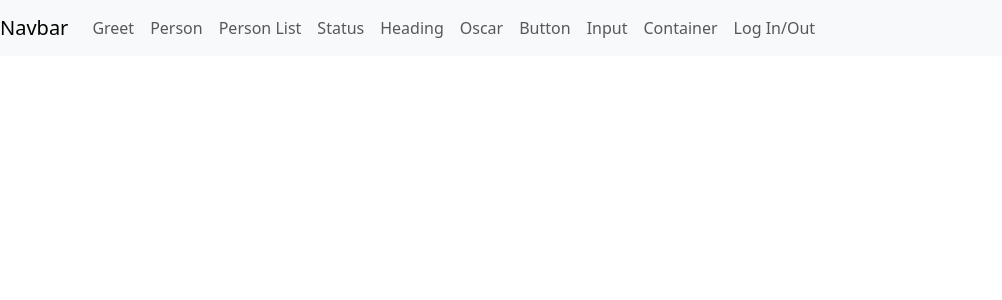
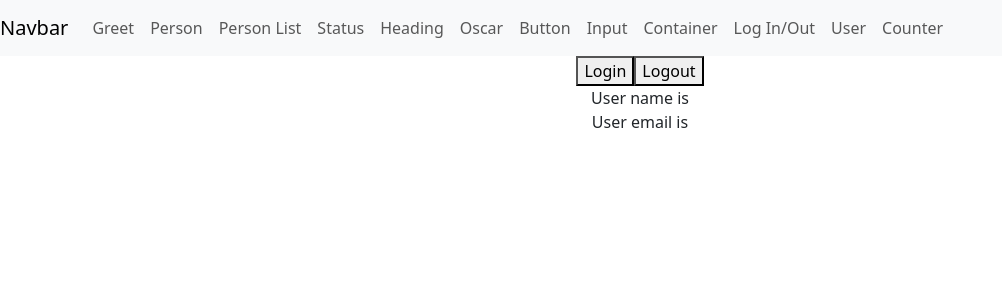
Before and after one commit to lucifercodz/ts-react, a React (Create React App) app: page /user in a window 1280 px wide. Shown: the top 300 px of the page, without its empty margins (0-1002 px from the left). Built offline with nearby package versions, Linux system fonts and the light colour scheme.

Commit message:
adding user and counter file

```diff
--- a/package.json
+++ b/package.json
@@ -11,6 +11,8 @@
     "@types/react": "^18.2.55",
     "@types/react-dom": "^18.2.19",
     "bootstrap": "^5.3.2",
+    "jquery": "^3.7.1",
+    "popper.js": "^1.16.1",
     "react": "^18.2.0",
     "react-dom": "^18.2.0",
     "react-router-dom": "^6.22.0",
--- a/src/App.tsx
+++ b/src/App.tsx
@@ -15,6 +15,8 @@ import { Oscar } from './components/Oscar';
 import { Person } from './components/Person';
 import { PersonList } from './components/PersonList';
 import { Status } from './components/Status';
+import { User } from './components/state/User';
+import { Counter } from './components/state/Counter';
 
 function App() {
   const personName = {
@@ -116,6 +118,18 @@ function App() {
               path="/logInOut"
               element={<LoggedIn/>}>
             </Route>
+
+            <Route
+              caseSensitive
+              path="/user"
+              element={<User />}>
+            </Route>
+
+            <Route
+              caseSensitive
+              path="/counter"
+              element={<Counter />}>
+            </Route>
           </Routes>
       </Router>
     </div>
--- a/src/components/MenuBar.tsx
+++ b/src/components/MenuBar.tsx
@@ -71,6 +71,27 @@ export const MenuBar = () => {
                     Log In/Out
                 </Link>
             </li>
+            {/* <li className="nav-item dropdown">
+                <a className="nav-link dropdown-toggle" href="#" id="navbarDropdownMenuLink" data-toggle="dropdown" aria-haspopup="true" aria-expanded="false">
+                Dropdown link
+                </a>
+                <div className="dropdown-menu" aria-labelledby="navbarDropdownMenuLink">
+                    <a className="dropdown-item" href="#">Action</a>
+                    <a className="dropdown-item" href="#">Another action</a>
+                    <a className="dropdown-item" href="#">Something else here</a>
+                </div>
+            </li> */}
+            <li className="nav-item">
+                <Link className="nav-link" to="/user">
+                    User
+                </Link>
+            </li>
+
+            <li className="nav-item">
+                <Link className="nav-link" to="/counter">
+                    Counter
+                </Link>
+            </li>
           </ul>
         </div>
       </nav>
--- /dev/null
+++ b/src/components/state/Counter.tsx
@@ -0,0 +1,37 @@
+import { useReducer } from "react"
+
+const initialstate = { count: 0 }
+
+type CounterState = {
+    count: number
+}
+
+type CounterAction = {
+    type: string
+    payload: number
+}
+function reducer(state: CounterState, action: CounterAction) {
+    switch (action.type) {
+        case 'increment':
+            return { count: state.count + action.payload }
+        case 'decrement':
+            return { count: state.count - action.payload }
+        default:
+            return state
+    }
+}
+
+export const Counter = () => {
+    const [state, dispatch] = useReducer(reducer, initialstate)
+    return (
+        <>
+            Count: {state.count}
+            <button onClick={() => dispatch({ type: 'increment', payload: 10})}>
+                Increment 10
+            </button>
+            <button onClick={() => dispatch({ type: 'decrement', payload: 10})}>
+                Decrement 10
+            </button>
+        </>
+    )
+}
--- /dev/null
+++ b/src/components/state/User.tsx
@@ -0,0 +1,29 @@
+import { useState } from "react"
+
+type AuthUser = {
+    name: string
+    email: string
+}
+
+export const User = () => {
+    const[isUser, setUser] = useState<AuthUser | null>(null)
+    // const[isUser, setUser] = useState<AuthUser>({} as AuthUser) "READ NOTE 1"
+    const handleLogin = () => {
+        setUser({
+            name: "Lucifer",
+            email:"luci@gmail.com",
+        })
+    }
+    const handleLogout = () => {
+        setUser(null)
+    }
+    return (
+        <div>
+            <button onClick={handleLogin}>Login</button>
+            <button onClick={handleLogout}>Logout</button>
+            <div>User name is {isUser?.name}</div>
+            {/* READ NOTE 2 */}
+            <div>User email is {isUser?.email}</div>
+        </div>
+    )
+}
--- a/src/index.tsx
+++ b/src/index.tsx
@@ -4,6 +4,7 @@ import './index.css';
 import App from './App';
 import reportWebVitals from './reportWebVitals';
 import 'bootstrap/dist/css/bootstrap.css';
+import 'bootstrap/dist/js/bootstrap.js'
 
 const root = ReactDOM.createRoot(
   document.getElementById('root') as HTMLElement
```
Also changed, not shown: 2 other files (tests, documents, lock files or other folders).
